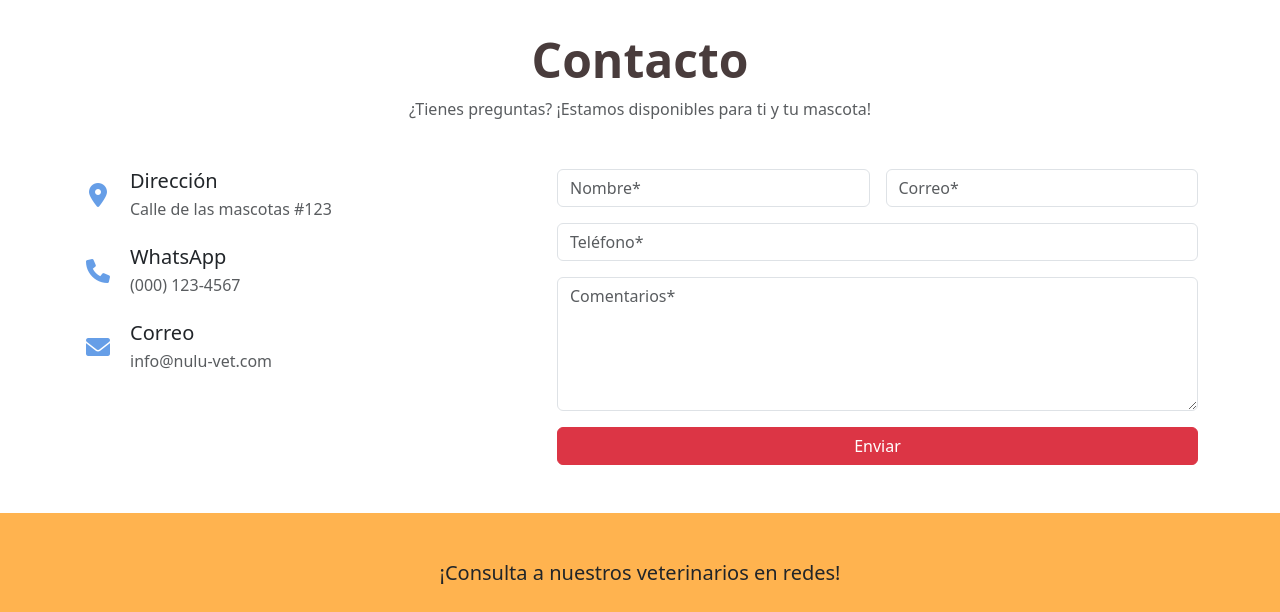
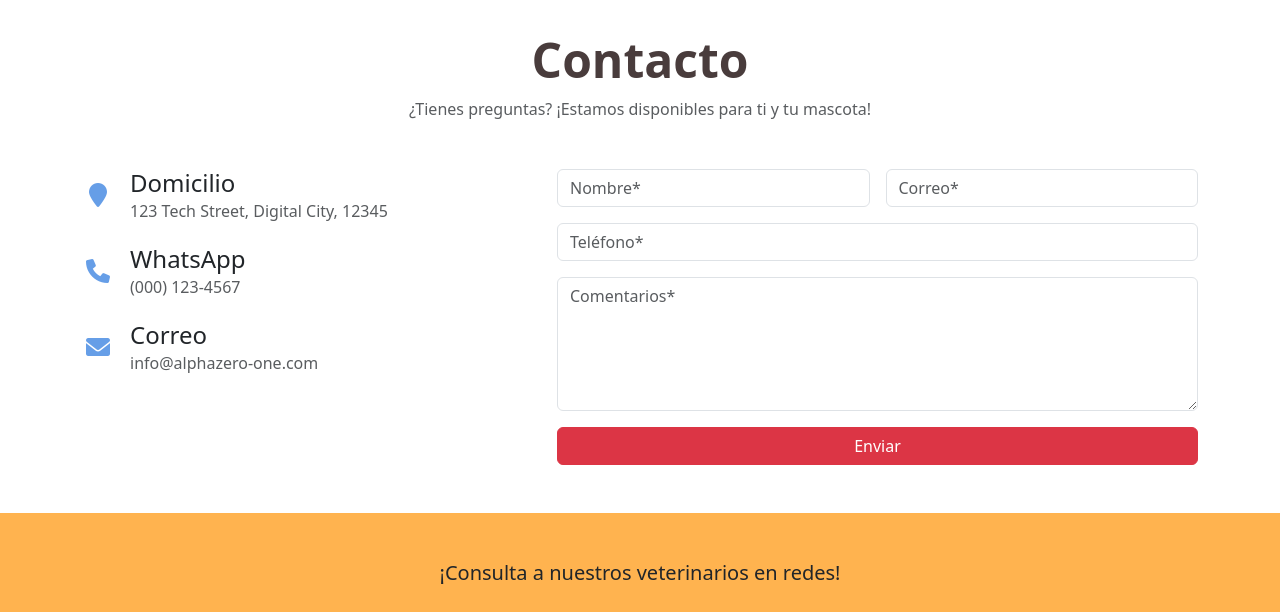
Before and after one commit to Alyrakku/veterinaria.github.io, a plain HTML site: page index.html in a window 1280 px wide. Shown: the part 2830-3442 px from the top of the page. Drawn offline with nearby package versions, Linux system fonts and the light colour scheme.

Commit message:
Update index.html

```diff
--- a/index.html
+++ b/index.html
@@ -167,24 +167,24 @@
             <div class="row">
                 <div class="col-lg-5 mb-4 mb-lg-0">
                     <div class="contact-info-item">
-                        <i class="fas fa-map-marker-alt contact-icon"></i>
-                        <div>
-                            <h5 class="mb-1">Dirección</h5>
-                            <p class="text-muted mb-0">Calle de las mascotas #123</p>
+                        <i class="fa fa-map-marker contact-icon"></i>
+                        <div class="contact-text">
+                            <h4 class="mb-1">Domicilio</h4>
+                            <p class="text-muted mb-0">123 Tech Street, Digital City, 12345</p>
                         </div>
                     </div>
                     <div class="contact-info-item">
                         <i class="fas fa-phone contact-icon"></i>
-                        <div>
-                            <h5 class="mb-1">WhatsApp</h5>
+                        <div class="contact-text">
+                            <h4 class="mb-1">WhatsApp</h4>
                             <p class="text-muted mb-0">(000) 123-4567</p>
                         </div>
                     </div>
                     <div class="contact-info-item">
                         <i class="fas fa-envelope contact-icon"></i>
-                        <div>
-                            <h5 class="mb-1">Correo</h5>
-                            <p class="text-muted mb-0">info@nulu-vet.com</p>
+                        <div class="contact-text">
+                            <h4 class="mb-1">Correo</h4>
+                            <p class="text-muted mb-0">info@alphazero-one.com</p>
                         </div>
                     </div>
                 </div>
```
